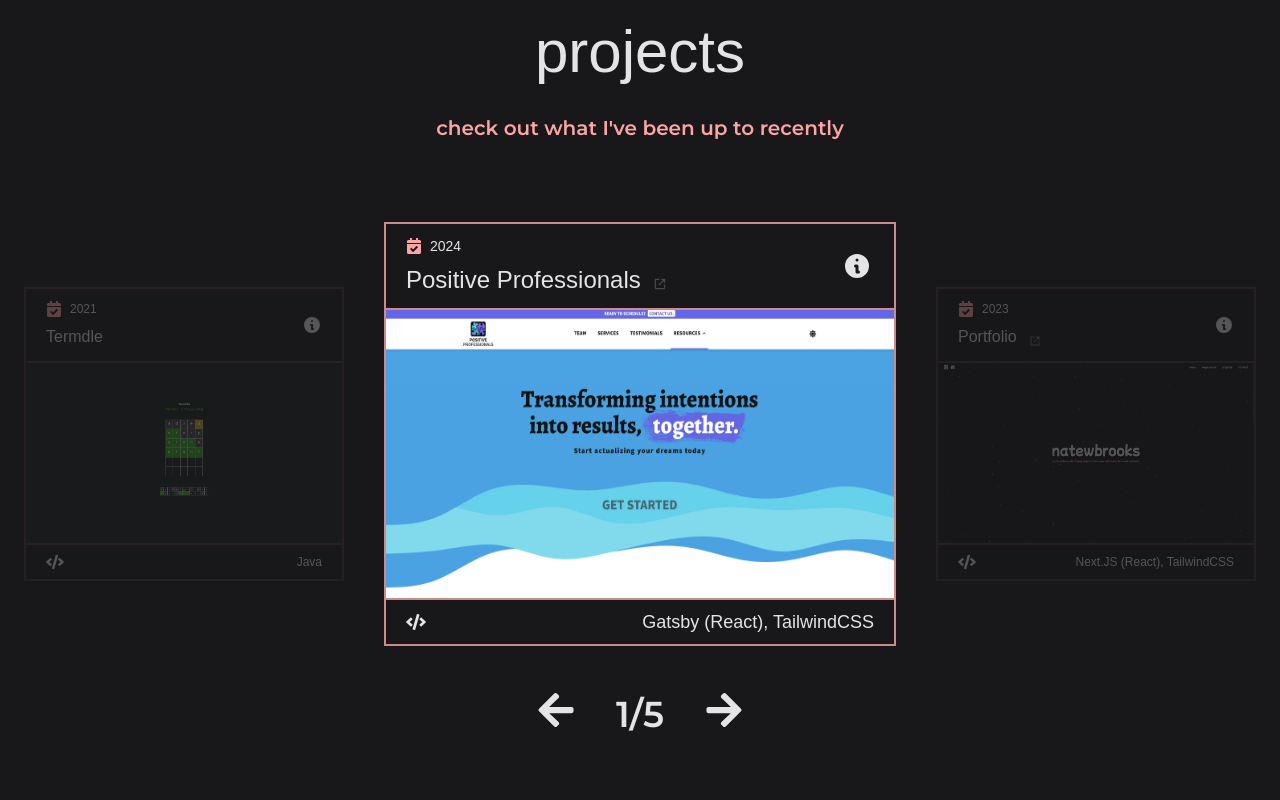
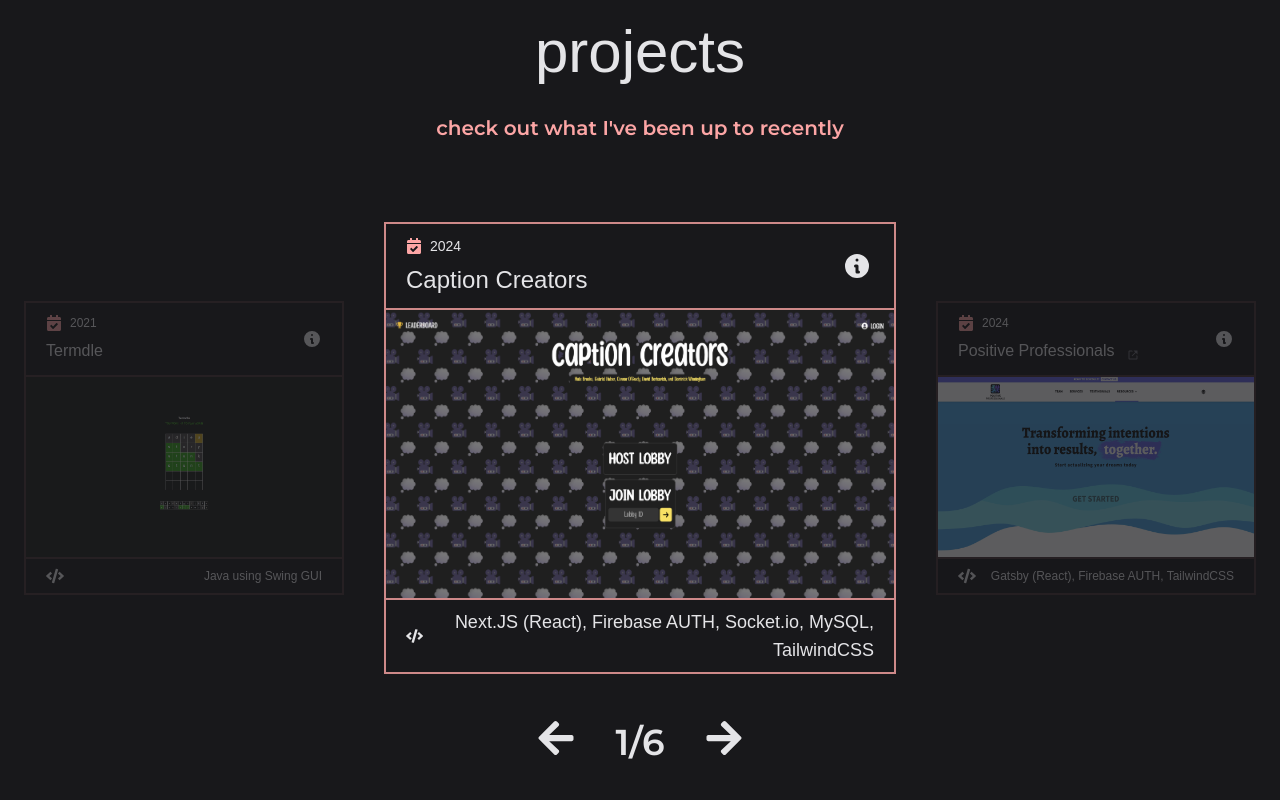
Before and after one commit to natewbrooks/portfolio-website, a Next.js app: page / in a window 1280 px wide. Shown: the part 1840-2640 px from the top of the page. Built offline with nearby package versions, Linux system fonts and the light colour scheme; a web font is replaced by a local one.

Commit message:
Adds caption creators

```diff
--- a/app/components/carousel/Carousel.js
+++ b/app/components/carousel/Carousel.js
@@ -13,9 +13,18 @@
 		// 	link: 'https://breakthroughcoaching.pro',
 		// },
 		{
+			title: 'Caption Creators',
+			dateCompleted: '2024',
+			codeLanguages: 'Next.JS (React), Firebase AUTH, Socket.io, MySQL, TailwindCSS',
+			projectDescription:
+				'Developed in Software Engineering class at university. Includes a multiplayer lobby system, user authentication, and a global leaderboard. The premise is players connect and play a hilarious online party game where players caption short videos sourced from random keywords or AI prompts.',
+			image: 'images/caption-creators.webp',
+			link: '',
+		},
+		{
 			title: 'Positive Professionals',
 			dateCompleted: '2024',
-			codeLanguages: 'Gatsby (React), TailwindCSS',
+			codeLanguages: 'Gatsby (React), Firebase AUTH, TailwindCSS',
 			projectDescription:
 				'First commercial website developed for a coaching team. Includes a CMS to create and deliver blog posts.',
 			image: 'images/ppro.webp',
@@ -32,7 +41,7 @@
 		{
 			title: 'Chess',
 			dateCompleted: '2022',
-			codeLanguages: 'Java',
+			codeLanguages: 'Java using Swing GUI',
 			projectDescription:
 				'A barebones chess demonstration, UI unfinished but fully playable with another person. I worked on it in preparation for taking my Java Associate certification.',
 			image: 'images/chess.webp',
@@ -50,7 +59,7 @@
 		{
 			title: 'Termdle',
 			dateCompleted: '2021',
-			codeLanguages: 'Java',
+			codeLanguages: 'Java using Swing GUI',
 			projectDescription:
 				'Wordle clone I created in two days for a school project, I thought it had potential so I continued to work on it.',
 			image: 'images/termdleImg.webp',
```
Also changed, not shown: public/images/caption-creators.webp (added).
